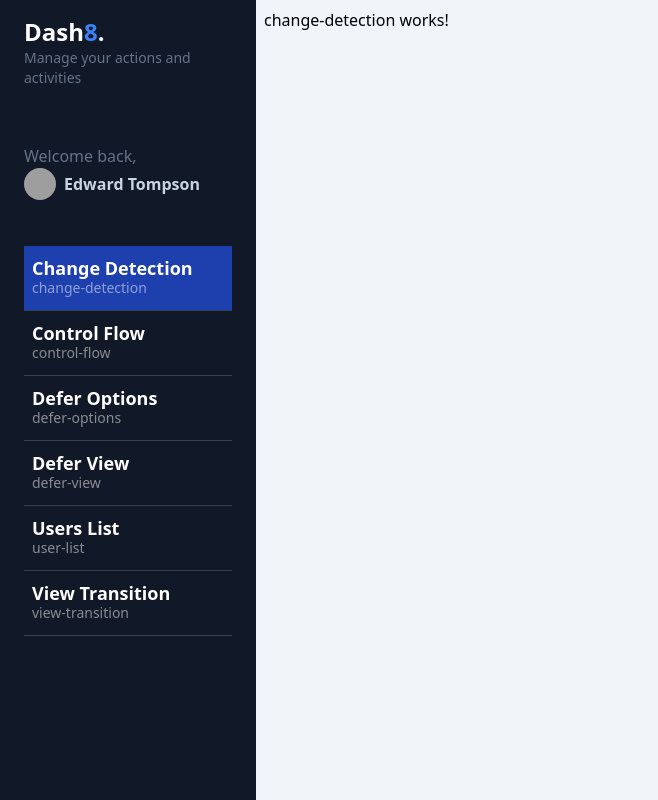
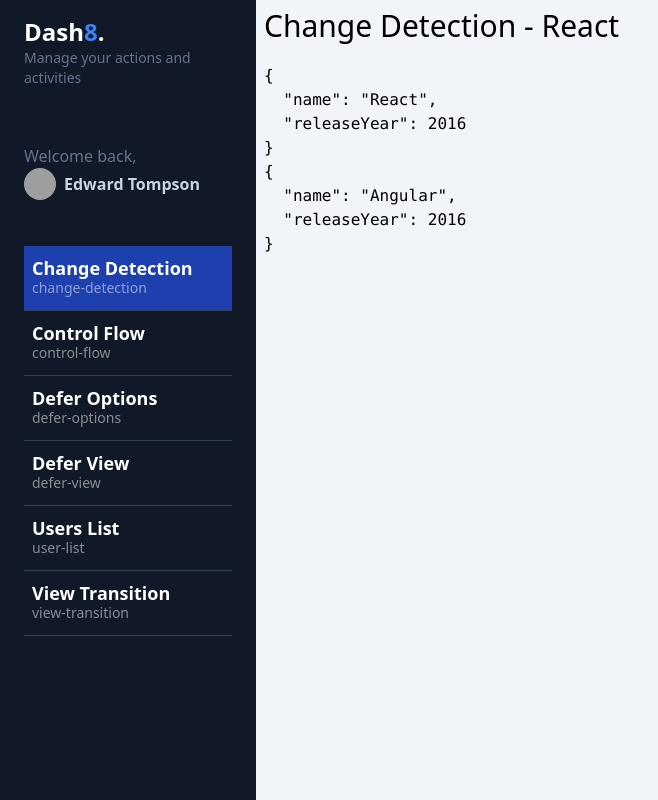
Before and after one commit to JuanLagunaQuero1/my-dashboard, an Angular app: page /dashboard/change-detection in a window 1280 px wide. Shown: the whole page, without its empty margins (0-658 px from the left). Built offline with nearby package versions, Linux system fonts and the light colour scheme; grey boxes are pictures that could not be loaded.

Commit message:
Change Detection con OnPush

```diff
--- a/src/app/dashboard/pages/change-detection/change-detection.component.html
+++ /dev/null
@@ -1 +0,0 @@
-<p>change-detection works!</p>
--- a/src/app/dashboard/pages/change-detection/change-detection.component.ts
+++ b/src/app/dashboard/pages/change-detection/change-detection.component.ts
@@ -1,11 +1,44 @@
-import { Component } from '@angular/core';
+import { CommonModule } from '@angular/common';
+import { ChangeDetectionStrategy, Component, computed, signal } from '@angular/core';
+import { TitleComponent } from '@shared/title/title.component';
 
 @Component({
   standalone: true,
-  imports: [],
-  templateUrl: './change-detection.component.html',
-  styles: ``
+  imports: [CommonModule, TitleComponent],
+  changeDetection: ChangeDetectionStrategy.OnPush,
+  template: `
+    <app-title [title]="currentFramework()"/>
+
+    <pre>{{frameworkAsSignal() | json}}</pre>
+    <pre>{{frameworkAsProperty | json}}</pre>
+  `
 })
 export default class ChangeDetectionComponent {
 
+  public currentFramework = computed(
+  () => `Change Detection - ${this.frameworkAsSignal().name}`
+  )
+
+  public frameworkAsSignal = signal({
+    name: 'Angular',
+    releaseYear: 2016
+  });
+
+  public frameworkAsProperty = {
+    name: 'Angular',
+    releaseYear: 2016
+  };
+
+  constructor() {
+    setTimeout(() => {
+      // this.frameworkAsProperty.name= 'React';
+      this.frameworkAsSignal.update(value => {
+        value.name = 'React';
+
+        return {...value};
+    });
+      console.log('HEcho');
+    }, 3000)
+  }
+
 }
```
